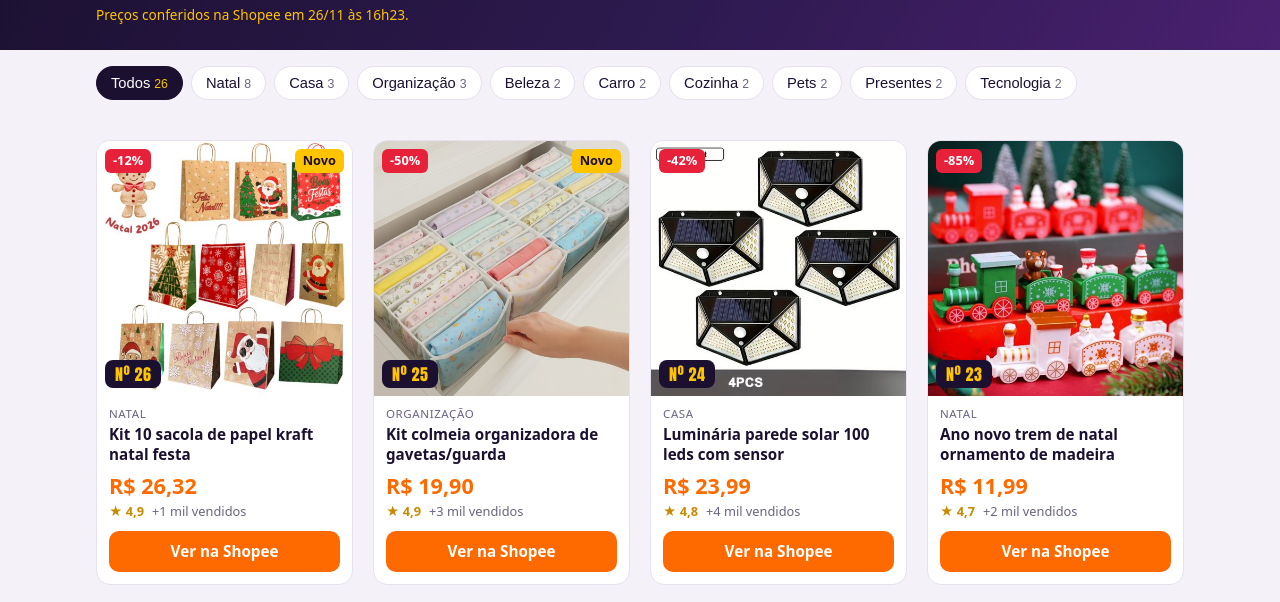
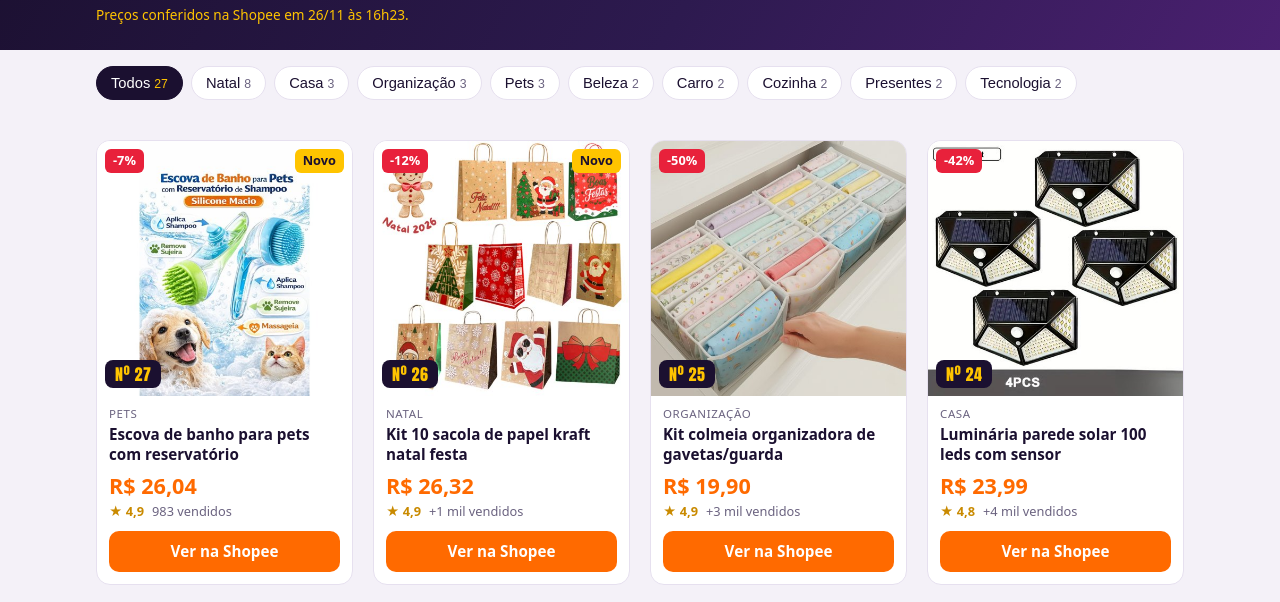
Before and after one commit to fjackvil/achadoflash-site, a plain HTML site: page index.html in a window 1280 px wide. Shown: the part 184-786 px from the top of the page. Drawn offline with Linux system fonts and the light colour scheme.

Commit message:
Página de links: 26/11 16:54

```diff
--- a/index.html
+++ b/index.html
@@ -17,9 +17,20 @@
 <p class="conferido">Preços conferidos na Shopee em 26/11 às 16h23.</p>
 </div></section>
 <main>
-<nav class="categorias" aria-label="Categorias"><button class="chip ativo" data-cat="todos">Todos<small>26</small></button><button class="chip" data-cat="natal">Natal<small>8</small></button><button class="chip" data-cat="casa">Casa<small>3</small></button><button class="chip" data-cat="organização">Organização<small>3</small></button><button class="chip" data-cat="beleza">Beleza<small>2</small></button><button class="chip" data-cat="carro">Carro<small>2</small></button><button class="chip" data-cat="cozinha">Cozinha<small>2</small></button><button class="chip" data-cat="pets">Pets<small>2</small></button><button class="chip" data-cat="presentes">Presentes<small>2</small></button><button class="chip" data-cat="tecnologia">Tecnologia<small>2</small></button></nav>
+<nav class="categorias" aria-label="Categorias"><button class="chip ativo" data-cat="todos">Todos<small>27</small></button><button class="chip" data-cat="natal">Natal<small>8</small></button><button class="chip" data-cat="casa">Casa<small>3</small></button><button class="chip" data-cat="organização">Organização<small>3</small></button><button class="chip" data-cat="pets">Pets<small>3</small></button><button class="chip" data-cat="beleza">Beleza<small>2</small></button><button class="chip" data-cat="carro">Carro<small>2</small></button><button class="chip" data-cat="cozinha">Cozinha<small>2</small></button><button class="chip" data-cat="presentes">Presentes<small>2</small></button><button class="chip" data-cat="tecnologia">Tecnologia<small>2</small></button></nav>
 <p id="aviso" role="status"></p>
 <section class="grade">
+<article class="item" id="n27" data-cat="pets">
+<a class="foto" href="https://s.shopee.com.br/AUvszc8lrD" target="_blank" rel="sponsored noopener" aria-label="Escova de banho para pets com reservatório na Shopee">
+<img src="img/n027.jpg" alt="Escova de banho para pets com reservatório" loading="lazy" width="480" height="480"><span class="num">Nº 27</span><span class="selos"><span class="selo off">-7%</span><span class="selo novo">Novo</span></span></a>
+<div class="info">
+<p class="cat">Pets</p>
+<h2>Escova de banho para pets com reservatório</h2>
+<p class="preco">R$ 26,04</p>
+<p class="dados"><span class="nota">★ 4,9</span><span>983 vendidos</span></p>
+<a class="botao" href="https://s.shopee.com.br/AUvszc8lrD" target="_blank" rel="sponsored noopener">Ver na Shopee</a>
+</div>
+</article>
 <article class="item" id="n26" data-cat="natal">
 <a class="foto" href="https://s.shopee.com.br/8pnf0XoEha" target="_blank" rel="sponsored noopener" aria-label="Kit 10 sacola de papel kraft natal festa na Shopee">
 <img src="img/n026.jpg" alt="Kit 10 sacola de papel kraft natal festa" loading="lazy" width="480" height="480"><span class="num">Nº 26</span><span class="selos"><span class="selo off">-12%</span><span class="selo novo">Novo</span></span></a>
@@ -33,7 +44,7 @@
 </article>
 <article class="item" id="n25" data-cat="organização">
 <a class="foto" href="https://s.shopee.com.br/9AQUkSd0RA" target="_blank" rel="sponsored noopener" aria-label="Kit colmeia organizadora de gavetas/guarda na Shopee">
-<img src="img/n025.jpg" alt="Kit colmeia organizadora de gavetas/guarda" loading="lazy" width="480" height="480"><span class="num">Nº 25</span><span class="selos"><span class="selo off">-50%</span><span class="selo novo">Novo</span></span></a>
+<img src="img/n025.jpg" alt="Kit colmeia organizadora de gavetas/guarda" loading="lazy" width="480" height="480"><span class="num">Nº 25</span><span class="selos"><span class="selo off">-50%</span></span></a>
 <div class="info">
 <p class="cat">Organização</p>
 <h2>Kit colmeia organizadora de gavetas/guarda</h2>
@@ -314,7 +325,7 @@ para você. Preço e estoque podem mudar; confira na Shopee antes de comprar. Os
 voz gerada por IA.</p>
 <div class="redes"><a href="https://www.instagram.com/achadoflashbrasil/" target="_blank" rel="noopener">Instagram</a><a href="https://www.tiktok.com/@achadoflashbrasil" target="_blank" rel="noopener">TikTok</a><a href="https://www.youtube.com/@AchadoFlashBrasil" target="_blank" rel="noopener">YouTube</a></div>
 <p><a href="privacidade.html">Privacidade</a> · <a href="termos.html">Termos de uso</a> ·
-Atualizado em 26/11/2026 às 16:53</p>
+Atualizado em 26/11/2026 às 16:54</p>
 </div></footer>
 <script>const busca=document.getElementById('busca'),aviso=document.getElementById('aviso'),
 chips=[...document.querySelectorAll('.chip')],itens=[...document.querySelectorAll('.item')];
```
Also changed, not shown: 27/index.html (added, +6 -0 lines), privacidade.html (+1 -1 lines), termos.html (+1 -1 lines), img/n027.jpg (added).
